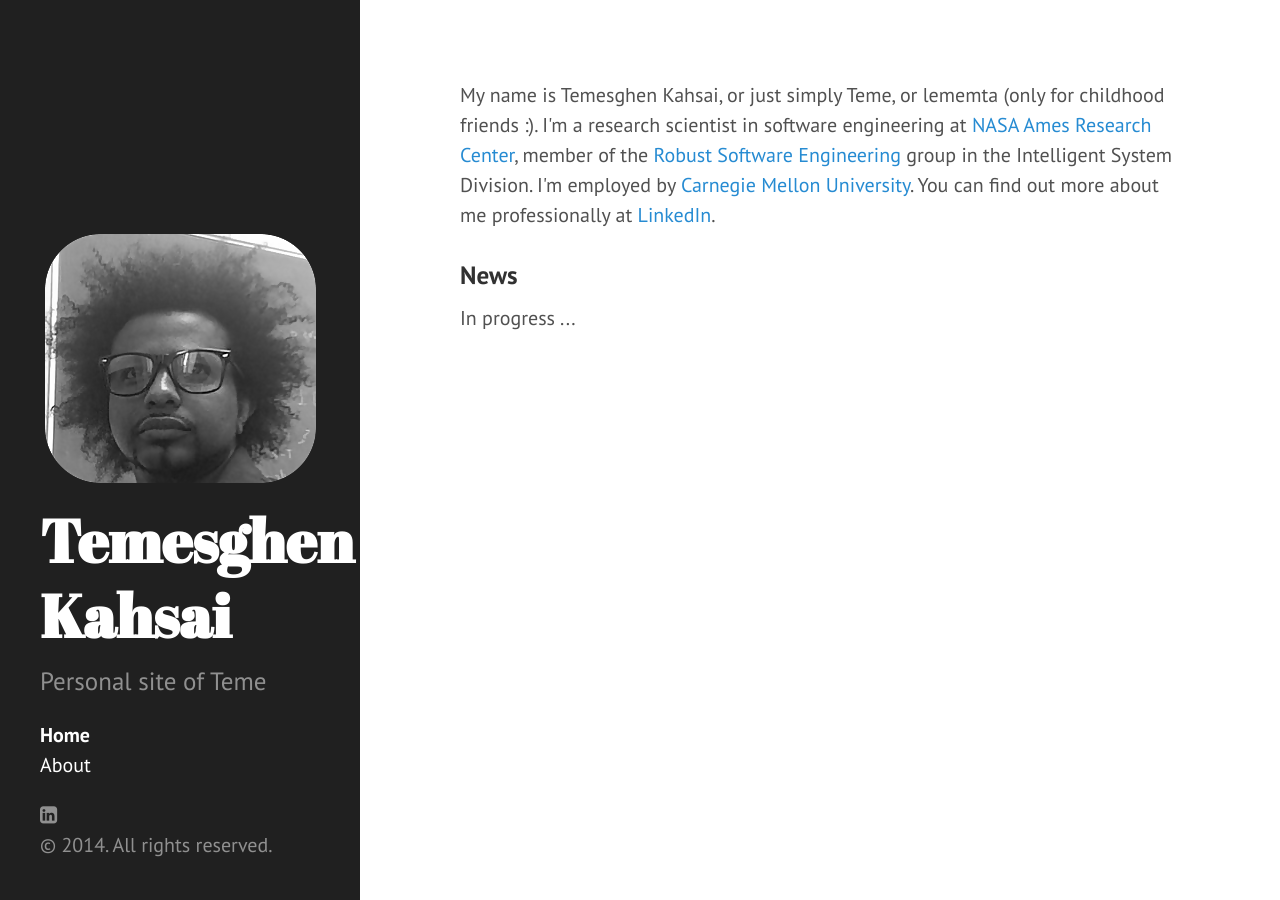
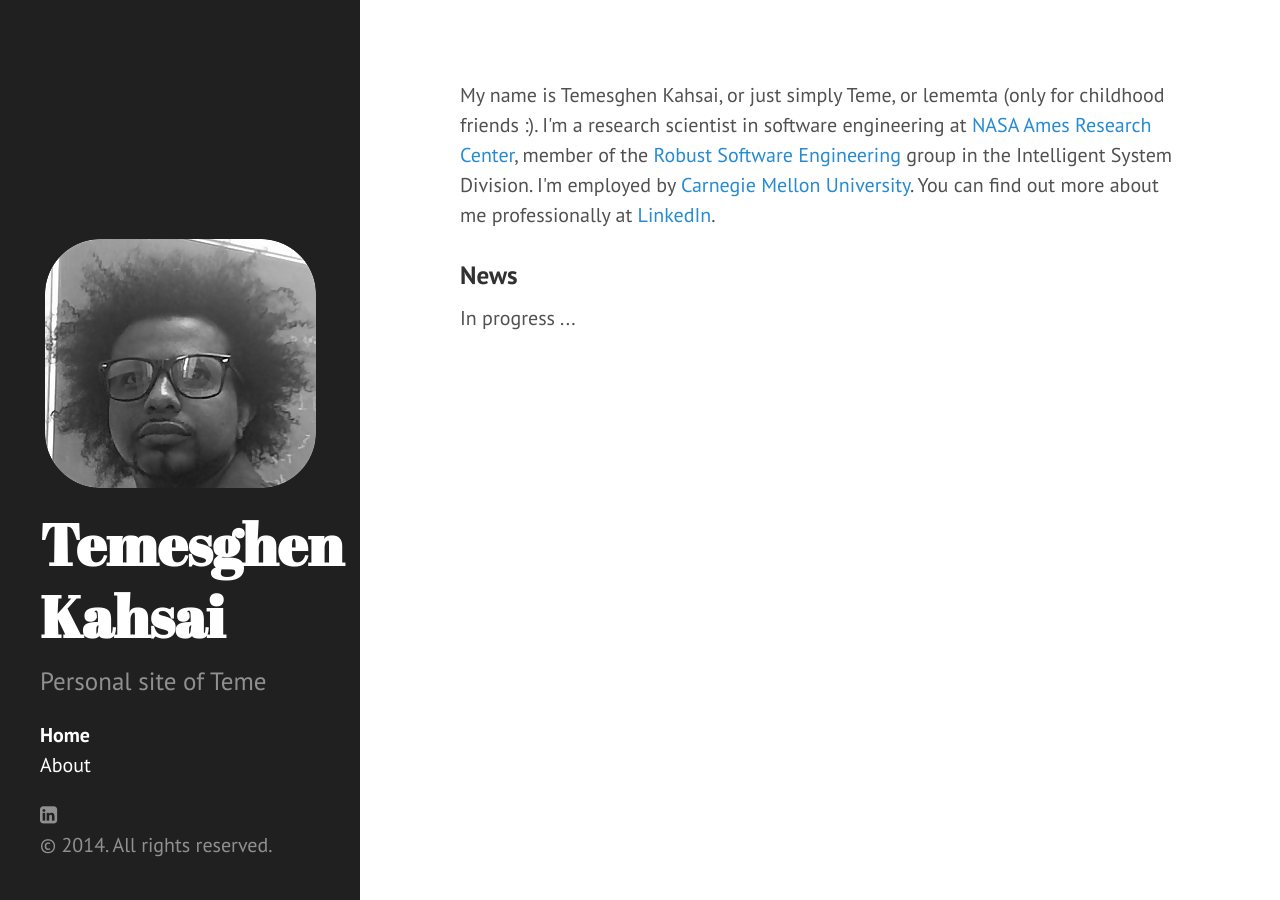
Before and after one commit to lememta/lememta.github.io, a Jekyll site: the page built from index.html, in a window 1280 px wide. Built offline with Jekyll 4.4.1, drawn with Linux system fonts in a browser that asks for light colours; nearby versions of some CDN libraries; the list of posts is cut into pages by our own code.

Commit message:
first version

```diff
--- a/assets/css/hyde.css
+++ b/assets/css/hyde.css
@@ -91,7 +91,7 @@
   color: #fff;
   margin-top: 0;
   font-family: "Abril Fatface", serif;
-  font-size: 3rem;
+  font-size: 2.90rem;
 }
 
 /* Sidebar nav */
```
